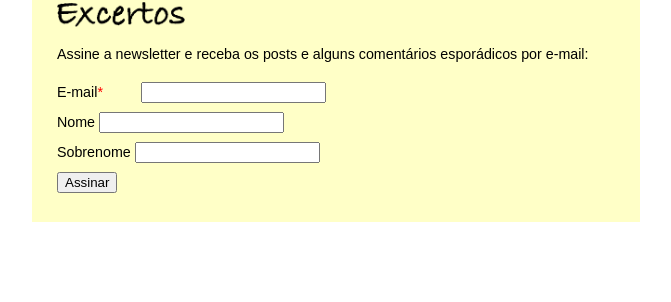
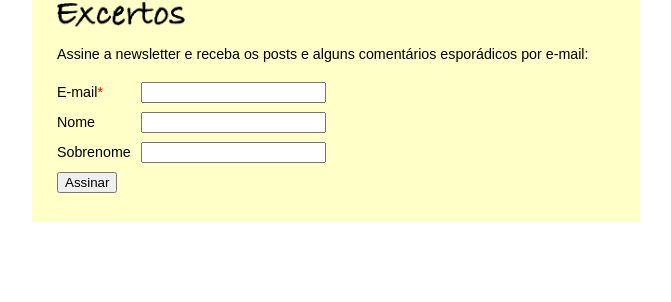
Before and after one commit to rghedin/rghedin.github.io, a Jekyll site: the page built from _posts/2012-07-11-vestibular-de-inverno-da-uem.md, in a window 1280 px wide. Shown: the part 1604-1906 px from the top of the page, without its empty margins (304-975 px from the left). Built offline with Jekyll 4.4.1, drawn with Linux system fonts in a browser that asks for light colours.

Commit message:
Correção dos campos do formulário de cadastro na newsletter

```diff
--- a/_layouts/post.html
+++ b/_layouts/post.html
@@ -28,11 +28,11 @@ layout: default
 				<input type="email" value="" name="EMAIL" class="required email" id="mce-EMAIL">
 			</div>
 			<div class="mc-field-group">
-				<label for="mce-FNAME">Nome </label>
+				<label style="width: 80px; display: inline-block" for="mce-FNAME">Nome </label>
 				<input type="text" value="" name="FNAME" class="" id="mce-FNAME">
 			</div>
 			<div class="mc-field-group">
-				<label for="mce-LNAME">Sobrenome </label>
+				<label style="width: 80px; display: inline-block" for="mce-LNAME">Sobrenome </label>
 				<input type="text" value="" name="LNAME" class="" id="mce-LNAME">
 			</div>
 				<div id="mce-responses" class="clear">
```
